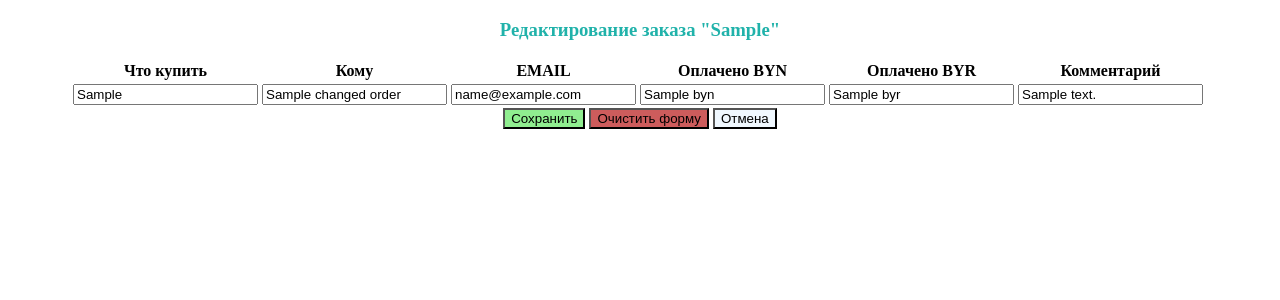
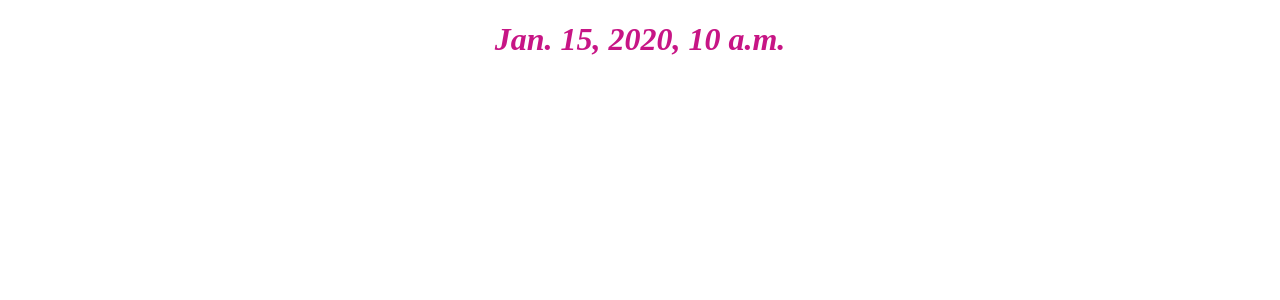
Before and after one commit to Bufitta/order_project, a Django app: template my_app/templates/order_form.html in a window 1280 px wide. Shown: the top 300 px of the page. Run offline with Django 3.2, Linux system fonts and the light colour scheme; the template is opened without the code that fills it: most values are stand-ins (such as "Sample title", 1, 10 or a date in 2020).

Commit message:
add timemessage in html order_form

```diff
--- a/my_app/templates/order_form.html
+++ b/my_app/templates/order_form.html
@@ -5,6 +5,9 @@
     <title>Title</title>
 </head>
 <body>
+{% if time_message %}
+    <h1 align="center" style="color: mediumvioletred"><i>{{ time_message }}</i></h1>
+{% else %}
 <div align="center">
 <form action="/form/" method="post">
 {% csrf_token %}
@@ -64,5 +67,6 @@
     {% endif %}
 </form>
 </div>
+{% endif %}
 </body>
 </html>
```
